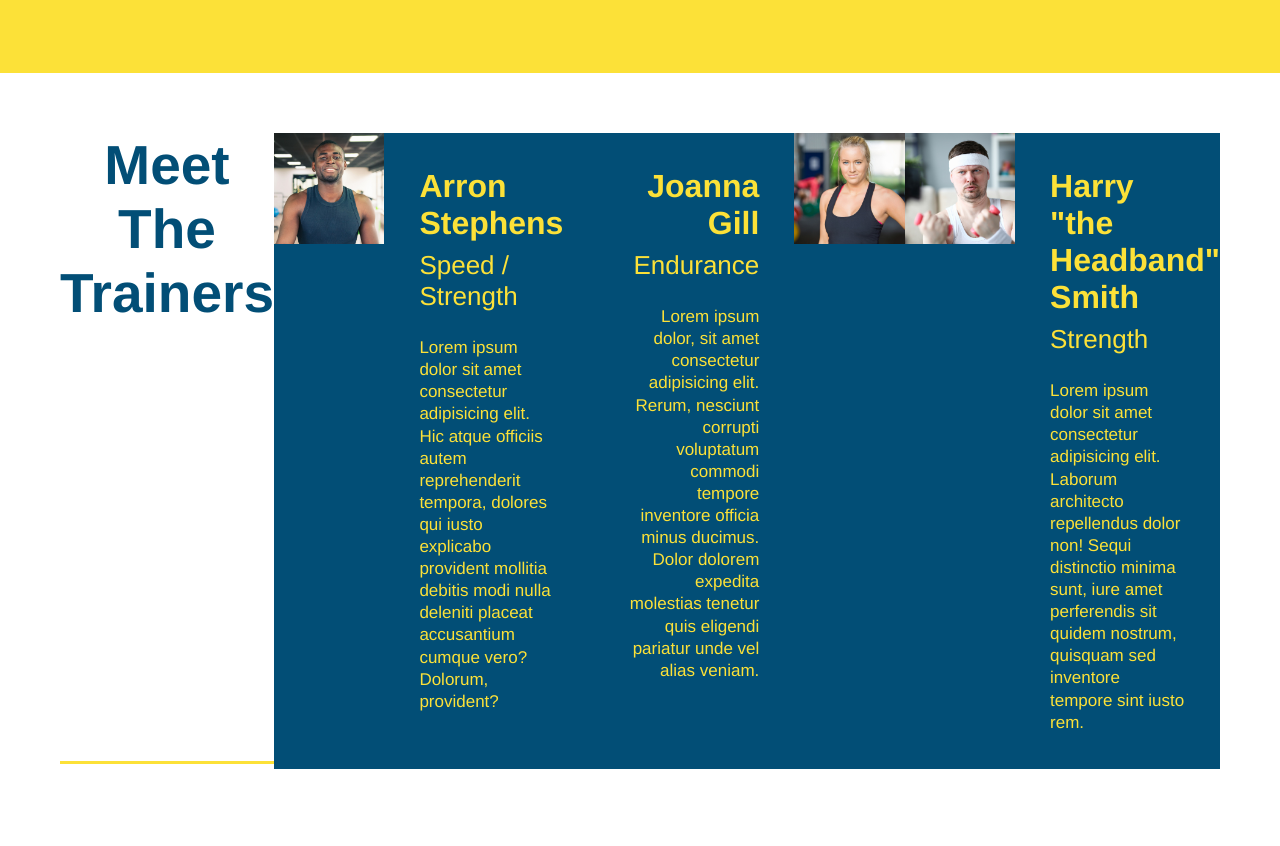
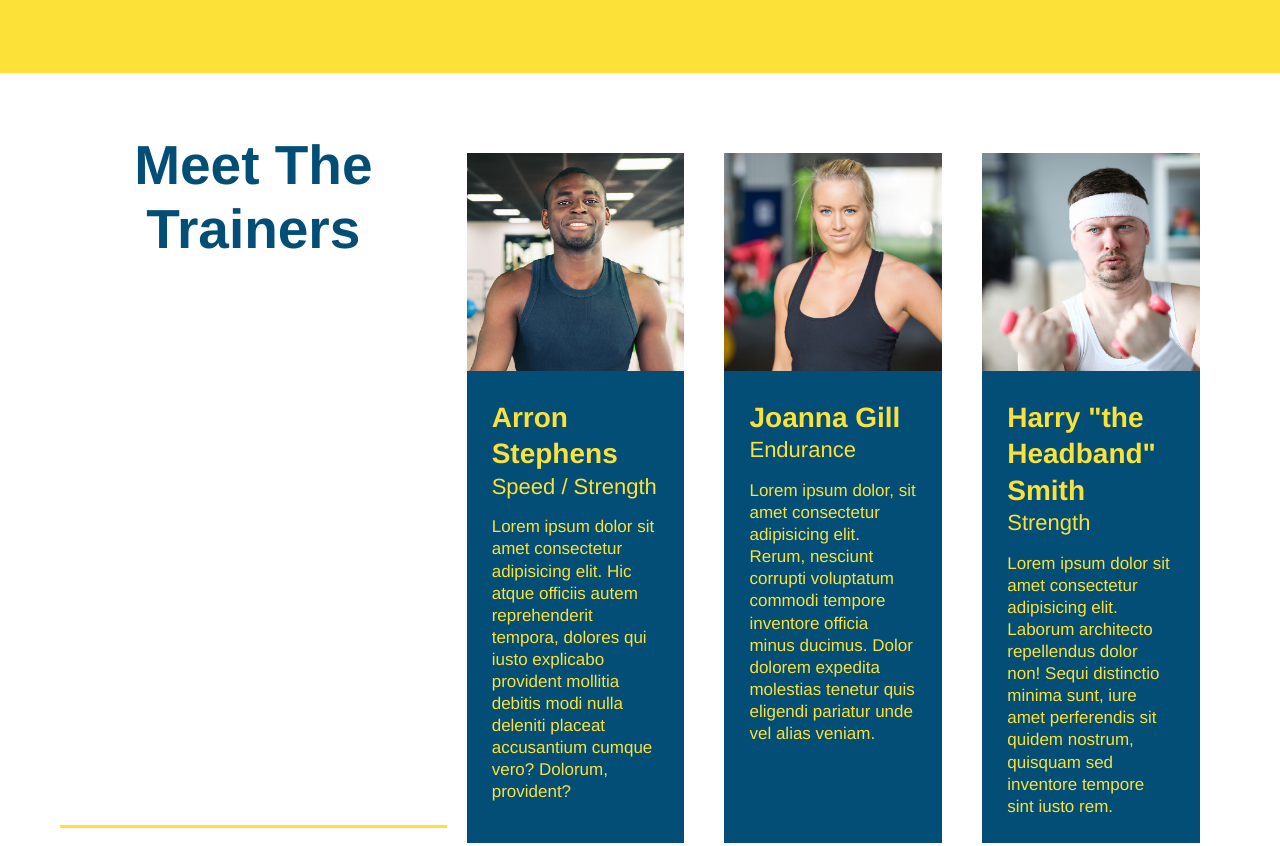
Before and after one commit to thomps0189/run-buddy, a plain HTML site: page index.html in a window 1280 px wide. Shown: the part 1440-2286 px from the top of the page. Drawn offline with Linux system fonts and the light colour scheme.

Commit message:
add flexbox to the trainers

```diff
--- a/assets/css/style.css
+++ b/assets/css/style.css
@@ -221,25 +221,27 @@ section {
 }
 
 .trainers {
+    width: 100%;
+    margin: 0 auto;
+    display: flex;
+    flex-wrap: wrap;
+    justify-content: space-around;
 }
 
 .trainer {
-    width: 900px;
-    margin: 0 auto 30px auto;
+    margin: 20px;
     background: #024e76;
     color: #fce138;
-    overflow: auto;
+    flex: 1;
 }
 
 .trainer img {
-    width: 35%;
-    float: left;
+    width: 100%;
 }
 
 .trainer-bio {
-    padding: 35px;
-    float: left;
-    width: 65%;
+    padding: 25px;
+    line-height: 1.3;
 }
 
 .text-left {
@@ -255,19 +257,17 @@ section {
 }
 
 .trainer-bio h3 {
-    font-size: 32px;
-    margin-bottom: 8px;
+    font-size: 28px;
 }
 
 .trainer-bio h4 {
     font-weight: lighter;
-    font-size: 26px;
-    margin-bottom: 25px;
+    font-size: 22px;
+    margin-bottom: 15px;
 }
 
 .trainer-bio p {
     font-size: 17px;
-    line-height: 1.3;
 }
 
 .contact-info a {
--- a/index.html
+++ b/index.html
@@ -140,13 +140,14 @@
     </section>
 
     <!-- "meet the trainers" section -->
-    <section id="your-trainers" class="trainers flex-row">
+    <section id="your-trainers" class="flex-row">
         <h2 class="section-title primary-border">Meet The Trainers</h2>
+      <div class="trainers">
         <article class="trainer" >
             <img src="./assets/images/trainer-1.jpg" alt="Arron Stephens in his workout clothes, ready to pump iron" />
-            <div class="trainer-bio text-left">
-                <h3>Arron Stephens</h3>
-                <h4>Speed / Strength</h4>
+            <div class="trainer-bio">
+                <h3 class="trainer-name">Arron Stephens</h3>
+                <h4 class="trainer-role">Speed / Strength</h4>
                 <p>
                     Lorem ipsum dolor sit amet consectetur adipisicing elit. Hic atque officiis autem reprehenderit tempora, dolores qui iusto explicabo provident mollitia debitis modi nulla deleniti placeat accusantium cumque vero? Dolorum, provident?
                 </p>
@@ -154,26 +155,28 @@
         </article>
 
         <article class="trainer">
-            <div class="trainer-bio text-right">
-                <h3>Joanna Gill</h3>
-                <h4>Endurance</h4>
+            <img src="./assets/images/trainer-2.jpg" alt="Joanna Gill cooling off after a workout" />
+            <div class="trainer-bio">
+                <h3 class="trainer-name">Joanna Gill</h3>
+                <h4 class="trainer-role">Endurance</h4>
                 <p>
                     Lorem ipsum dolor, sit amet consectetur adipisicing elit. Rerum, nesciunt corrupti voluptatum commodi tempore inventore officia minus ducimus. Dolor dolorem expedita molestias tenetur quis eligendi pariatur unde vel alias veniam.
                 </p>
             </div>
-            <img src="./assets/images/trainer-2.jpg" alt="Joanna Gill cooling off after a workout" />
+
         </article>
 
         <article class="trainer">
             <img src="./assets/images/trainer-3.jpg" alt="Harry Smith wearing a headband and lifting comically small pink weights" />
-            <div class="trainer-bio text-left" >
-                <h3>Harry "the Headband" Smith</h3>
-                <h4>Strength</h4>
+            <div class="trainer-bio" >
+                <h3 class="trainer-name">Harry "the Headband" Smith</h3>
+                <h4 class="trainer-role">Strength</h4>
                 <p>
                     Lorem ipsum dolor sit amet consectetur adipisicing elit. Laborum architecto repellendus dolor non! Sequi distinctio minima sunt, iure amet perferendis sit quidem nostrum, quisquam sed inventore tempore sint iusto rem.
                 </p>
             </div>
         </article>
+    </div>
     </section>
 
     <!-- "reach out" section -->
```
